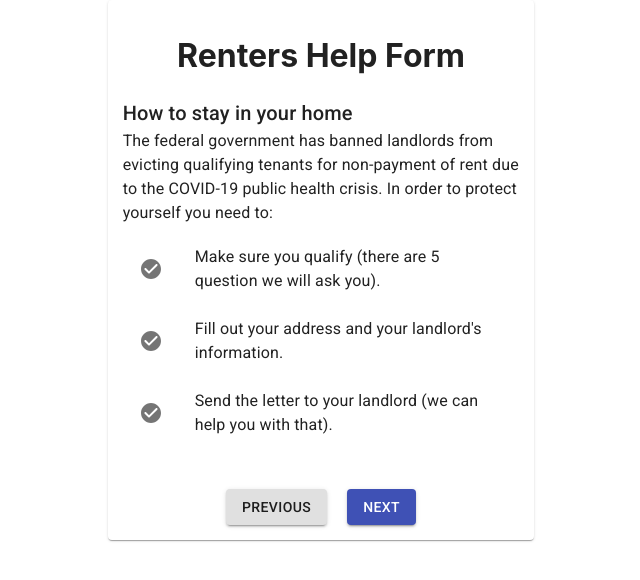
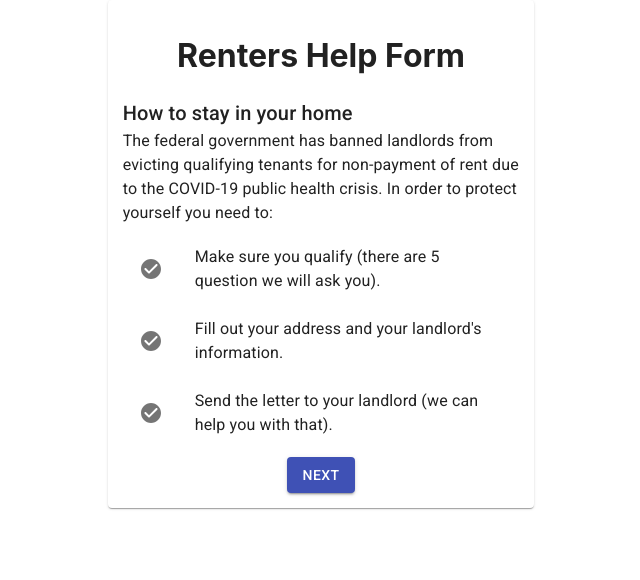
Before and after one commit to opennebraska/renters-help, a React (Create React App) app: page / in a window 1280 px wide. Shown: the top 580 px of the page, without its empty margins (319-959 px from the left). Built offline with nearby package versions, Linux system fonts and the light colour scheme.

Commit message:
Refactor step buttons into it's own component

```diff
--- /dev/null
+++ b/src/components/steps/StepButtons.js
@@ -0,0 +1,15 @@
+import Button from "@material-ui/core/Button";
+import {nextStep, previousStep} from "./StepFunctions";
+import FlexContainer from "../FlexContainer";
+import React from "react";
+
+export default function StepButtons({state, setState, validate = () => true, nextText = 'Next', disableNext = false, showPrevious = true, showNext = true}) {
+    return (
+        <FlexContainer justifyContent={'center'}>
+            {showPrevious && <Button variant='contained' style={{marginRight: '20px'}}
+                    onClick={() => previousStep(state, setState)}>Previous</Button>}
+            {showNext && <Button variant='contained' color='primary' disabled={disableNext}
+                    onClick={() => nextStep(state, setState, validate)}>{nextText}</Button>}
+        </FlexContainer>
+    )
+}
--- a/src/components/steps/qualification/AffordRent.js
+++ b/src/components/steps/qualification/AffordRent.js
@@ -1,6 +1,6 @@
 import React from 'react';
 import PropTypes from 'prop-types';
-import {ButtonGroup, FormHelperText, Link} from "@material-ui/core";
+import {FormHelperText, Link} from "@material-ui/core";
 import Typography from "@material-ui/core/Typography";
 import {makeStyles} from "@material-ui/styles";
 import {QualificationSteps} from "../StepNames";
@@ -8,11 +8,9 @@ import FormControl from "@material-ui/core/FormControl";
 import FormGroup from "@material-ui/core/FormGroup";
 import FormControlLabel from "@material-ui/core/FormControlLabel";
 import Checkbox from "@material-ui/core/Checkbox";
-import {nextStep, previousStep} from "../StepFunctions";
-import Button from "@material-ui/core/Button";
 import RadioGroup from "@material-ui/core/RadioGroup";
 import Radio from "@material-ui/core/Radio";
-import FlexContainer from "../../FlexContainer";
+import StepButtons from "../StepButtons";
 
 const useStyles = makeStyles(() => ({
     root: {
@@ -115,8 +113,8 @@ export default function AffordRent({state, setState}) {
             setShowMedicalDef(!showMedicalDef);
         }} color="inherit" style={{textAlign: 'left'}}>What are "extraordinary medical costs"?</Link>
         {showMedicalDef &&
-            <FormHelperText>An “extraordinary” medical expense is any unreimbursed medical expense likely to exceed
-                7.5% of one’s adjusted gross income for the year.</FormHelperText>}
+        <FormHelperText>An “extraordinary” medical expense is any unreimbursed medical expense likely to exceed
+            7.5% of one’s adjusted gross income for the year.</FormHelperText>}
     </FormGroup>)
 
     return (<React.Fragment>
@@ -130,12 +128,8 @@ export default function AffordRent({state, setState}) {
             </RadioGroup>
             {'no' === selected && rentReasons}
         </FormControl>
-        <FlexContainer justifyContent={'center'} styles={{marginTop: '2em'}}>
-            <Button variant='contained' style={{marginRight: '20px'}}
-                    onClick={() => previousStep(state, setState)}>Previous</Button>
-            <Button variant='contained' color='primary' disabled={disabled}
-                    onClick={() => nextStep(state, setState, () => validate(form, state, setState))}>Next</Button>
-        </FlexContainer>
+        <StepButtons state={state} setState={setState} validate={() => validate(form, state, setState)}
+                     disableNext={disabled}/>
     </React.Fragment>)
 }
 
--- a/src/components/steps/qualification/AttemptingToPay.js
+++ b/src/components/steps/qualification/AttemptingToPay.js
@@ -5,12 +5,9 @@ import {makeStyles} from "@material-ui/styles";
 import {QualificationSteps} from "../StepNames";
 import FormControl from "@material-ui/core/FormControl";
 import FormControlLabel from "@material-ui/core/FormControlLabel";
-import Button from "@material-ui/core/Button";
-import {nextStep, previousStep} from "../StepFunctions";
 import RadioGroup from "@material-ui/core/RadioGroup";
 import Radio from "@material-ui/core/Radio";
-import FlexContainer from "../../FlexContainer";
-import {ButtonGroup} from "@material-ui/core";
+import StepButtons from "../StepButtons";
 
 const useStyles = makeStyles(() => ({
     root: {
@@ -23,7 +20,7 @@ const useStyles = makeStyles(() => ({
 }));
 
 const validate = (selected, state, setState) => {
-    if(selected === 'yes') {
+    if (selected === 'yes') {
         return true
     } else {
         const errorStep = state.currentStep * -1;
@@ -49,15 +46,13 @@ export default function AttemptingToPay({state, setState}) {
         </Typography>
         <FormControl component="fieldset" className={classes.formControl}>
             <RadioGroup value={selected} onChange={handleChange}>
-                <FormControlLabel value="yes" control={<Radio />} label="yes" />
-                <FormControlLabel value="no" control={<Radio />} label="no" />
+                <FormControlLabel value="yes" control={<Radio/>} label="yes"/>
+                <FormControlLabel value="no" control={<Radio/>} label="no"/>
             </RadioGroup>
 
         </FormControl>
-        <FlexContainer justifyContent={'center'} styles={{marginTop: '2em'}}>
-            <Button variant='contained' style={{marginRight: '20px'}} onClick={() => previousStep(state, setState)}>Previous</Button>
-            <Button variant='contained' color='primary' disabled={'none' === selected} onClick={() => nextStep(state, setState, () => validate(selected, state, setState))}>Next</Button>
-        </FlexContainer>
+        <StepButtons state={state} setState={setState} validate={() => validate(selected, state, setState)}
+                     disableNext={'none' === selected}/>
     </React.Fragment>)
 }
 
--- a/src/components/steps/qualification/IncomeQualifications.js
+++ b/src/components/steps/qualification/IncomeQualifications.js
@@ -7,9 +7,7 @@ import FormControl from "@material-ui/core/FormControl";
 import FormGroup from "@material-ui/core/FormGroup";
 import FormControlLabel from "@material-ui/core/FormControlLabel";
 import Checkbox from "@material-ui/core/Checkbox";
-import {Button, ButtonGroup} from "@material-ui/core";
-import {nextStep, previousStep} from "../StepFunctions";
-import FlexContainer from "../../FlexContainer";
+import StepButtons from "../StepButtons";
 
 const useStyles = makeStyles(() => ({
     root: {
@@ -91,11 +89,8 @@ export default function IncomeQualifications({state, setState}) {
                 />
             </FormGroup>
         </FormControl>
-        <FlexContainer justifyContent={'center'} styles={{marginTop: '2em'}}>
-            <Button variant='contained' style={{marginRight: '20px'}} onClick={() => previousStep(state, setState)}>Previous</Button>
-            <Button variant='contained' color='primary' disabled={noneSelected}
-                    onClick={() => nextStep(state, setState, () => validateIncomeQualification(form, state, setState))}>Next</Button>
-        </FlexContainer>
+        <StepButtons state={state} setState={setState}
+                     validate={() => validateIncomeQualification(form, state, setState)} disableNext={noneSelected}/>
     </React.Fragment>)
 }
 
--- a/src/components/steps/qualification/Start.js
+++ b/src/components/steps/qualification/Start.js
@@ -8,9 +8,7 @@ import ListItemText from "@material-ui/core/ListItemText";
 import {CheckCircleRounded} from "@material-ui/icons";
 import {makeStyles} from "@material-ui/styles";
 import {QualificationSteps} from "../StepNames";
-import {Button,ButtonGroup} from "@material-ui/core";
-import {nextStep, previousStep} from "../StepFunctions";
-import FlexContainer from "../../FlexContainer";
+import StepButtons from "../StepButtons";
 
 const useStyles = makeStyles(() => ({
     root: {
@@ -65,10 +63,7 @@ export default function Start({state, setState}) {
                     </ListItem>
                 </List>
             </div>
-            <FlexContainer justifyContent={'center'} styles={{marginTop: '2em'}}>
-                <Button variant='contained' style={{marginRight: '20px'}} onClick={() => previousStep(state, setState)}>Previous</Button>
-                <Button variant='contained' color='primary' onClick={() => nextStep(state, setState)}>Next</Button>
-            </FlexContainer>
+            <StepButtons state={state} setState={setState} showPrevious={false}/>
         </React.Fragment>)
 }
 
--- a/src/components/steps/qualification/UnsafeLivingConditions.js
+++ b/src/components/steps/qualification/UnsafeLivingConditions.js
@@ -7,10 +7,7 @@ import FormControl from "@material-ui/core/FormControl";
 import FormGroup from "@material-ui/core/FormGroup";
 import FormControlLabel from "@material-ui/core/FormControlLabel";
 import Checkbox from "@material-ui/core/Checkbox";
-import Button from "@material-ui/core/Button";
-import {nextStep, previousStep} from "../StepFunctions";
-import FlexContainer from "../../FlexContainer";
-import {ButtonGroup} from "@material-ui/core";
+import StepButtons from "../StepButtons";
 
 const useStyles = makeStyles(() => ({
     root: {
@@ -107,12 +104,7 @@ export default function UnsafeLivingConditions({state, setState}) {
                 />
             </FormGroup>
         </FormControl>
-        <FlexContainer justifyContent={'center'} styles={{marginTop: '2em'}}>
-            <Button variant='contained' style={{marginRight: '20px'}}
-                    onClick={() => previousStep(state, setState)}>Previous</Button>
-            <Button variant='contained' color='primary' disabled={disabled}
-                    onClick={() => nextStep(state, setState, () => validate(form, state, setState))}>Next</Button>
-        </FlexContainer>
+        <StepButtons state={state} setState={setState} disableNext={disabled} validate={() => validate(form, state, setState)}/>
     </React.Fragment>)
 }
 
```
